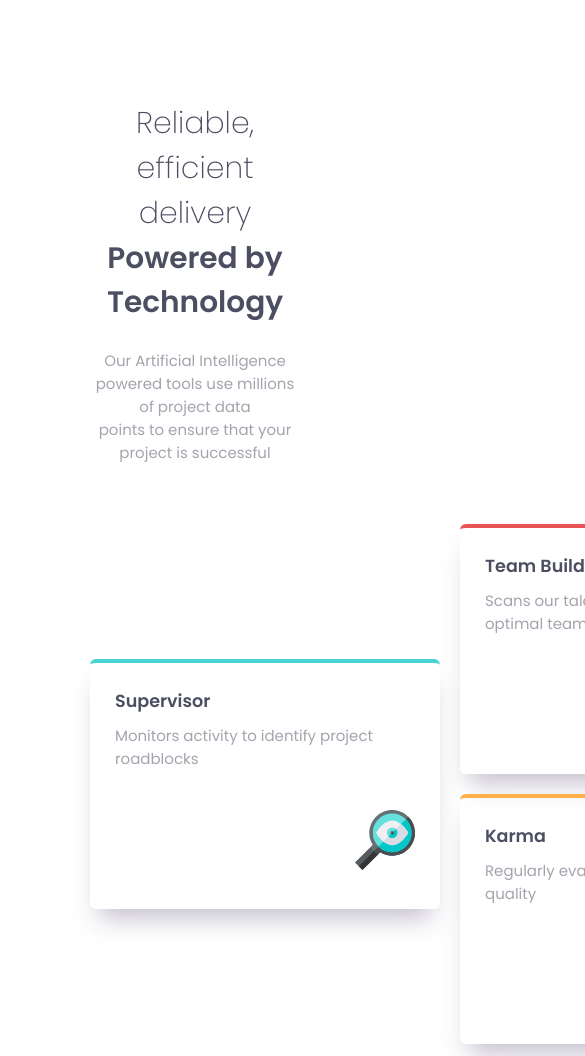
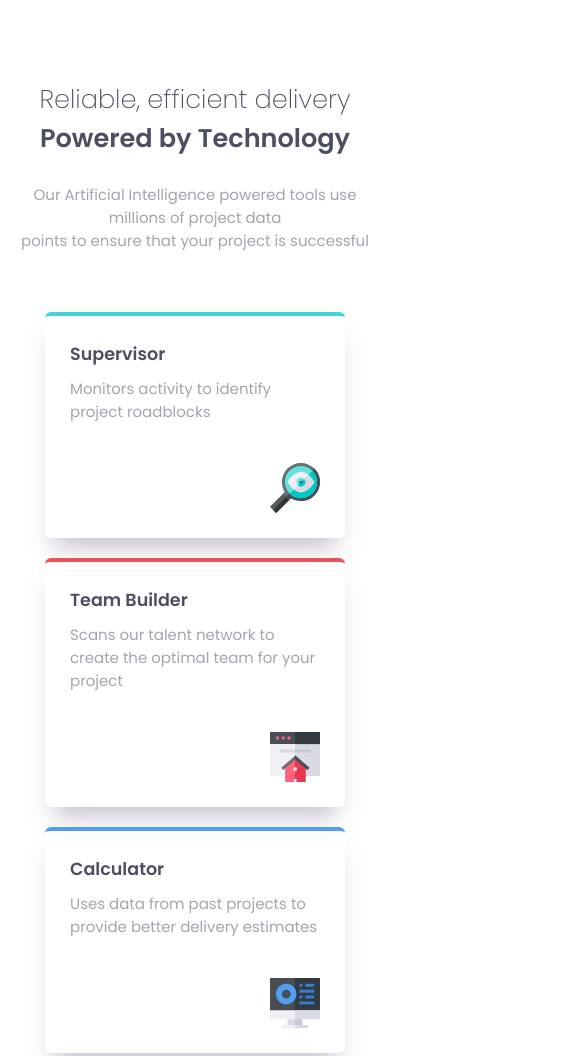
Before and after one commit to stevedevsign/four-card-feature-section-master, a plain HTML site: page index.html in a window 390 px wide. Shown: the top 1056 px of the page, 585 px wide, since content can reach past the window. Drawn offline with Linux system fonts and the light colour scheme.

Commit message:
fixed media querie
Fixed the media queries and bug fixes

```diff
--- a/styles/main.scss
+++ b/styles/main.scss
@@ -44,9 +44,12 @@ body {
         color: $Gray-Blue;
     }
 
-    @media (max-width:375px) {
+    @media screen and (max-width:414px) {
         margin-top: 5rem;
         padding: 0 10px 0;
+    }
+    @media screen and (max-width:768px) {
+        padding: 0 8px 0;
     }
 }
 
@@ -56,14 +59,15 @@ body {
     h1 {
         margin-top: 5%;
         font-weight: 200;
+        font-size: 2.3rem;
     }
     h2 {
         margin-bottom: 25px;
-        font-size: 1.85rem;
+        font-size: 2.3rem;
         font-weight: 600;
     }
 
-    @media (max-width:375px){
+    @media screen and (max-width:414px){
         h1, h2 {
             font-size: 1.6rem;
         }
@@ -76,8 +80,10 @@ body {
 
 .cards {
     display: grid;
-    grid-template-columns: repeat(3, 1fr);
-    grid-template-rows: repeat(2, 1fr);
+    grid-template: {
+        columns: repeat(3,1fr);
+        rows: repeat(2,1fr);
+    }
 
     gap: 20px;
     justify-items: center;
@@ -87,7 +93,7 @@ body {
         margin-bottom: 10px;
     }
 
-    @media (max-width:375px) {
+    @media screen and (max-width:414px) {
         grid-template-columns: repeat(1, 1fr);
     }
 }
@@ -95,9 +101,7 @@ body {
 @mixin card($color) {
     display: flex;
     flex-direction: column;
-    // flex-wrap: wrap;
-    width: 350px;
-    height: 250px;
+
     border-radius: 6px;
     padding: 25px;
     border-top: 4px solid $color;
@@ -109,7 +113,7 @@ body {
         margin-top: 40px;
     }
 
-    @media (max-width:375px) {
+    @media screen and(max-width:414px) {
         width: 300px;
         justify-self: center !important;
     }
```
Also changed, not shown: styles/main.css, 1 other file.
